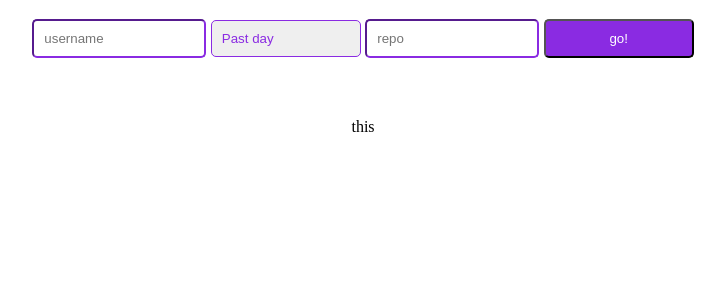
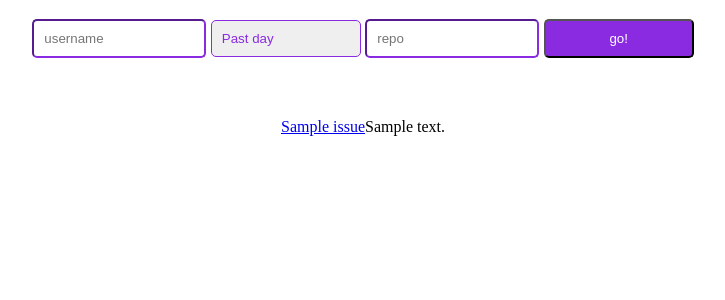
Before and after one commit to krishnanunnir/firstcontrib, a Node server app: template views/index.ejs in a window 1280 px wide. Shown: the top 300 px of the page, without its empty margins (277-1002 px from the left). Run offline with Node 20, Linux system fonts and the light colour scheme; the template is opened without the code that fills it: most values are stand-ins (such as "Sample title", 1, 10 or a date in 2020).

Commit message:
Modified templating to show the issues

```diff
--- a/routes/home.js
+++ b/routes/home.js
@@ -4,12 +4,12 @@ const routes = express.Router();
 const githubHandle = require("../github-api");
 
 routes.get('/',(req,res,next)=>{
-    res.render(path.join(__dirname,'..','views','index.ejs'));
+    res.render(path.join(__dirname,'..','views','index.ejs'),{issues:[]});
 });
 
 routes.post('/',async(req,res,next)=>{
-    let val = await githubHandle(req.body)
-    res.send(val);
+    let issues = await githubHandle(req.body)
+    res.render(path.join(__dirname,'..','views','index.ejs'),{issues:issues});
 });
 
 module.exports = routes;
--- a/views/index.ejs
+++ b/views/index.ejs
@@ -12,7 +12,7 @@
             align-items: center;
             line-height: 60px;
         }
-        #github-values{
+        #github-issue{
             display: flex;
             justify-content: center;
             align-items: center;
@@ -63,8 +63,13 @@
         </form>
         <br/>
     </div>
-    <div id="github-values">
-        this
+    <div>
+        <% issues.forEach(function(issue) { %>
+            <div id="github-issue">
+                <a href="<%= issue.url %>"><%= issue.title %></a>
+                <%= issue.description %>
+            </div>
+        <% }); %>
     </div>
 </body>
 </html>
```
